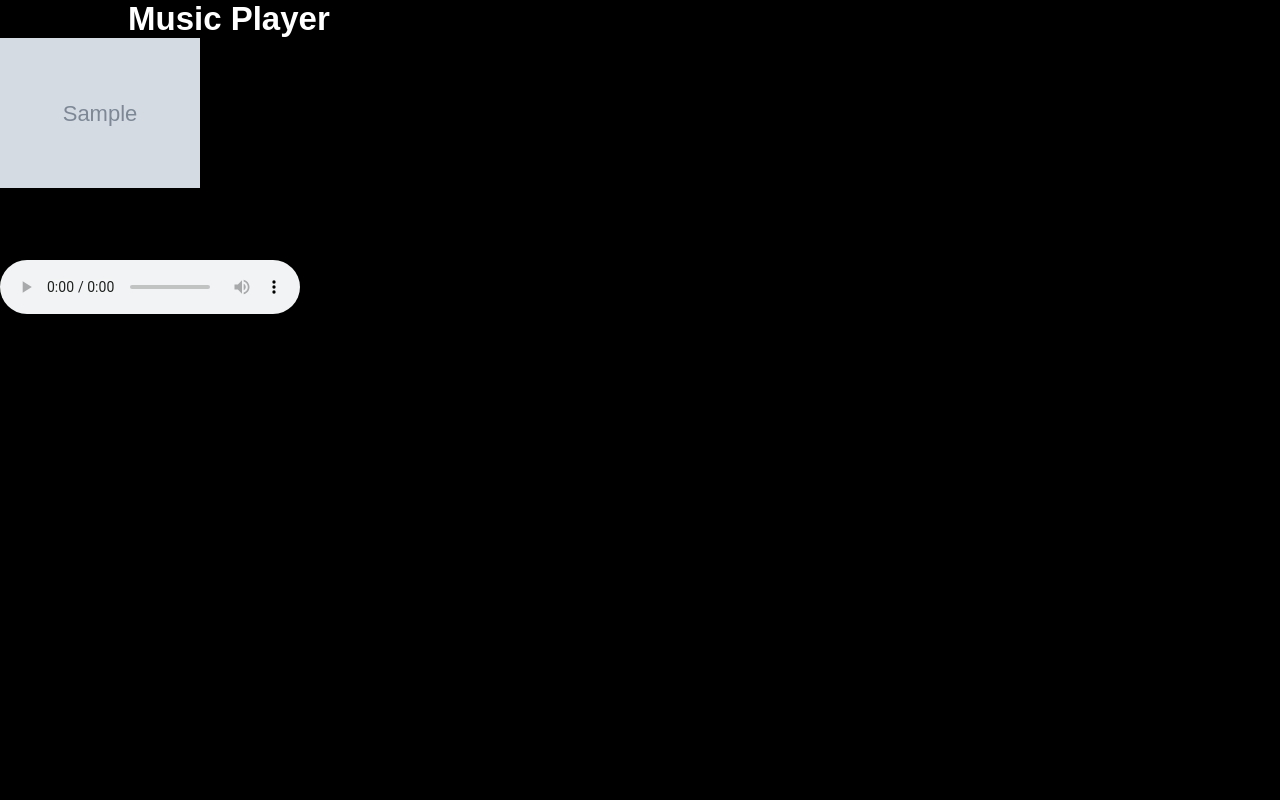
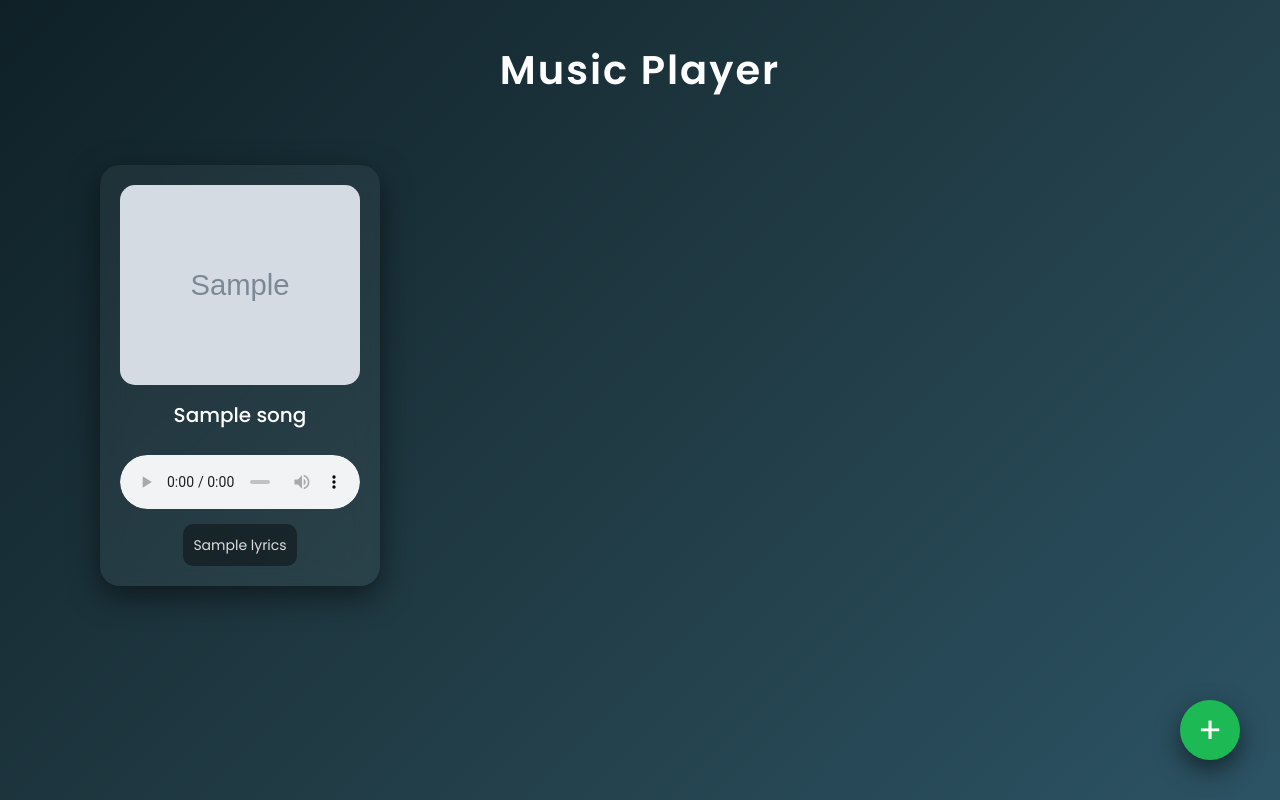
Before and after one commit to Vinraj1/Music_app, a Django app: template Music_app/templates/main.html in a window 1280 px wide. Run offline with Django 3.2, Linux system fonts and the light colour scheme; the template is opened without the code that fills it: most values are stand-ins (such as "Sample title", 1, 10 or a date in 2020); grey boxes marked "Sample" are stand-in pictures.

Commit message:
Advanced UI/UX

```diff
--- a/Music_app/static/style.css
+++ b/Music_app/static/style.css
@@ -1,260 +1,299 @@
-*:focus{
+/* Google Font */
+@import url('https://fonts.googleapis.com/css2?family=Poppins:wght@300;400;500;600&display=swap');
+
+* {
+    margin: 0;
+    padding: 0;
+    box-sizing: border-box;
+    font-family: 'Poppins', sans-serif;
+}
+
+/* Background */
+
+body {
+    background: linear-gradient(135deg, #0f2027, #203a43, #2c5364);
+    color: white;
+    min-height: 100vh;
+    padding: 40px;
+}
+
+/* Title */
+
+h1 {
+    text-align: center;
+    margin-bottom: 40px;
+    font-size: 40px;
+    letter-spacing: 2px;
+    font-weight: 600;
+}
+
+/* Control Buttons */
+
+.controls-bar {
+    text-align: center;
+    margin-bottom: 30px;
+}
+
+.controls-bar button {
+    background: #1db954;
+    border: none;
+    padding: 10px 20px;
+    margin: 10px;
+    border-radius: 25px;
+    color: white;
+    font-size: 16px;
+    cursor: pointer;
+    transition: 0.3s;
+}
+
+.controls-bar button:hover {
+    transform: scale(1.1);
+}
+
+/* Music Grid */
+
+.music-container {
+    display: grid;
+    grid-template-columns: repeat(auto-fill, 280px);
+    justify-content: center;
+    gap: 120px;
+}
+.music-container {
+    justify-content: center;
+}
+
+/* Player Card */
+
+.player {
+    width: 280px;
+    max-width: 280px;
+    margin: auto;
+    background: rgba(255, 255, 255, 0.05);
+    backdrop-filter: blur(12px);
+    padding: 20px;
+    border-radius: 20px;
+    text-align: center;
+    transition: 0.4s;
+    box-shadow: 0 10px 30px rgba(0, 0, 0, 0.5);
+}
+
+.player {
+    display: flex;
+    flex-direction: column;
+    align-items: center;
+}
+
+.player:hover {
+    transform: translateY(-10px);
+    box-shadow: 0 20px 40px rgba(0, 0, 0, 0.8);
+}
+
+/* Album Image */
+
+.player img {
+    width: 100%;
+    max-width: 280px;
+    height: 200px;
+    object-fit: cover;
+    border-radius: 15px;
+    margin-bottom: 15px;
+}
+
+/* Song Title */
+
+.player h2 {
+    font-size: 20px;
+    margin-bottom: 15px;
+    font-weight: 500;
+}
+
+/* Audio Player */
+
+audio {
+    width: 100%;
+    max-width: 280px;
+    margin-top: 10px;
+    border-radius: 50px;
     outline: none;
 }
-html {
-    background: black;
-}
-body {
-    height: auto;
-    width: auto;
-    margin: 0;
-    font-family: "Raleway",sans-serif;
-}
-h1 {
-    margin: 0;
-    font-size: 33px;
-    color: #fff;
-    padding: 0 10%;
-}
-h3 {
-    margin: 0;
-    font-size: 17px;
-    font-weight: 500;
-    color: #ccc;
-    padding: 0 10%;
+
+/* Progress Bar */
+
+.progress-bar {
+    height: 5px;
+    background: #444;
+    margin-top: 10px;
+    border-radius: 20px;
+    overflow: hidden;
 }
 
-.music-player {
-    display: block;
-    position: absolute;
-    width: 400px;
-    height: 700px;
-    margin: auto;
-    margin-top: 2%;
-    right: 70%;
-    border-radius: 0 0 10px 10px;
-    background: transparent linear-gradient(to bottom,rgba(0, 0, 0, 0.9) 50%,rgb(0, 0, 0) 70%) repeat scroll 0 0;
-    box-shadow: 1px 10px 20px 5px #222;
-}
-.cover {
-    float: left;
-    width: 100%;
-    height: 66%;
-}
-.cover img {
-    display: block;
-    position: absolute;
-    top: 8%;
-    left: 14%;
-    width: 70%;
-    margin: auto;
-    text-align: center;
-}
-.titre {
-    float: left;
-    width: 100%;
-}
-.lecteur {
-    width: 100%;
-    display: block;
-    height: auto;
-    position: relative;
-    float: left;
-}
-.mejs__button>button:focus {
-    outline: 0px dotted #999;
-}
-.mejs__container {
-    position: relative;
-    background-color: transparent;
-    min-width: auto !important;
-}
-.mejs__controls {
-    padding: 0 10%;
-    background: transparent !important;
-    display: block;
-    position: relative;
-}
-.mejs__controls div {
-    display: block;
-    float: left;
-    position: relative;
-}
-.mejs__controls .mejs__playpause-button {
-    position: absolute !important;
-    right: 8%;
-    bottom: 95%;
-    width: 40px;
-}
-.mejs__controls .mejs__playpause-button button {
-    display: block;
-    width: 40px;
-    height: 40px;
-    padding: 0;
-    border: 0;
-    font-family: FontAwesome;
-    font-size: 23px;
-    color: #5bbb95;
-    background: transparent;
-    padding: 0;
-    margin: 0;
-}
-.mejs__controls .mejs__play button:before{
-    content:"\f04b";
-}
-.mejs__controls .mejs__pause button:before{
-    content:"\f04c";
-}
-.mejs__controls .mejs__volume-button button {
-    display: block;
-    width: 40px;
-    height: 40px;
-    padding: 0;
-    border: 0;
-    font-family: FontAwesome;
-    font-size: 20px;
-    color: #5bbb95;
-    background: transparent;
-    margin: 0;
-    padding: 0;
-}
-.mejs__controls .mejs__mute button:before {
-    content: "\f028";
-}
-.mejs__controls .mejs__unmute button:before {
-    content: "\f026";
-}
-.mejs__controls .mejs__time {
-    width: 100%;
-    margin-top: 7%;
-    margin-bottom: 3%;
-    color: #fff;
-    height: auto;
-    padding: 0;
-    overflow: visible;
-    min-width: 100%;
-}
-.mejs__controls .mejs__time span {
-    font-size: 15px;
-}
-.mejs__controls span.mejs__duration {
-    float: right;
-    text-align: right;
-    color: #ccc;
-}
-.mejs__controls span.mejs__currenttime {
-    font-weight: 700;
-    float: left;
-}
-.mejs__controls .mejs__time-rail {
-    width: 100%;
-    margin: 0;
-}
-.mejs__controls .mejs__time-rail span {
-    position: absolute;
-    top: 0;
-    width: 100%;
-    height: 4px;
-    border-radius: 50px;
-    cursor: pointer;
-}
-.mejs__controls .mejs__time-rail .mejs__time-loaded {
-    background: rgba(255,255,255,0.2);
-}
-.mejs__controls .mejs__time-rail .mejs__time-float {
-    display: none;
-    top: -40px;
-    width: 40px;
-    height: 25px;
-    margin-left: 0px;
-    text-align: center;
-    font-size: 10px;
-    background: #fff;
-    border: 0;
-}
-.mejs__controls .mejs__time-rail .mejs__time-float-current {
-    display: block;
-    position: relative;
-    top: 0;
-    margin: 0;
-    line-height: 26px;
-    color: #100d28;
-}
-.mejs__controls .mejs__time-rail .mejs__time-float-corner {
-    top: auto;
-    bottom: -9px;
-    left: 50%;
-    width: 0;
-    height: 0;
-    border-top: 6px solid #fff;
-    border-right: 6px solid transparent;
-    border-left: 6px solid transparent;
-}
-.mejs__controls .mejs__time-rail .mejs__time-current {
-    background: #5BBB95 none repeat scroll 0 0;
-}
-.mejs__controls .mejs__time-handle {
-    display: none;
-}
-.mejs__controls .mejs__volume-button {
-    position: relative;
-    position: absolute !important;
-    top: 70px;
-    right: 25%;
-    width: 40px;
-    height: 40px;
-}
-.mejs__controls .mejs__horizontal-volume-slider {
-    display: block;
-    position: absolute !important;
-    position: relative;
-    top: 70px;
-    right: 10%;
-    width: 60px;
-    height: 4px;
-    margin-top: 18px;
-    border-radius: 50px;
-    line-height: 11px;
-}
-.mejs__controls .mejs__horizontal-volume-slider .mejs__horizontal-volume-total,
-.mejs__controls .mejs__horizontal-volume-slider .mejs__horizontal-volume-current {
-    position: absolute;
-    top: 0;
-    left: 0;
-    width: 100%;
+.progress {
     height: 100%;
-    background: rgba(255,255,255,0.1);
-}
-.mejs__controls .mejs__horizontal-volume-slider .mejs__horizontal-volume-current {
-    background: #fff;
+    width: 0%;
+    background: #1db954;
+    transition: width 0.2s;
 }
 
+/* Lyrics */
 
-/* lyrics section */
-
-.right-section {
-float: right; /* Float the right-section to the right */
-width: 69%; /* Set the width of the right-section (adjust as needed) */
-height: 90%;
-padding: 20px; /* Add padding for spacing */
-box-sizing: border-box; /* Include padding and border in the element's total width and height */
-background: transparent linear-gradient(to bottom,rgba(4, 3, 3, 0.9) 50%,rgb(0, 0, 0) 70%) repeat scroll 0 0;
-margin-top: 2%;
-margin-right:0.6% ;
-box-shadow: 1px 10px 20px 5px #222;;
+.lyrics-container {
+    margin-top: 15px;
+    max-height: 120px;
+    overflow: auto;
+    padding: 10px;
+    background: rgba(0, 0, 0, 0.4);
+    border-radius: 10px;
 }
 
-.lyrics-container {
-padding: 20px; /* Add padding for lyrics container */
+.song-lyrics {
+    font-size: 14px;
+    line-height: 1.6;
+    color: #ddd;
 }
 
-.lyrics {
-font-size: 600%;
-font-family: "Times new roman"; /* Specify the desired font family */
-color: white; /* Set the text color */
-line-height: 1.6; /* Set the line height for better readability */
+/* Pagination */
+
+.pagination {
+    text-align: center;
+    margin-top: 40px;
 }
 
-#song-lyrics {
-margin: 0px; /* Remove default margin for the lyrics paragraph */
+.pagination a {
+    display: inline-block;
+    padding: 10px 20px;
+    margin: 10px;
+    background: rgba(255, 255, 255, 0.1);
+    border-radius: 30px;
+    text-decoration: none;
+    color: white;
+    transition: 0.3s;
 }
+
+.pagination a:hover {
+    background: #1db954;
+    transform: scale(1.1);
+}
+
+.page-number {
+    font-size: 18px;
+    margin: 0 15px;
+}
+
+/* Scrollbar */
+
+::-webkit-scrollbar {
+    width: 6px;
+}
+
+::-webkit-scrollbar-thumb {
+    background: #1db954;
+    border-radius: 10px;
+}
+
+/* Responsive Layout */
+
+@media(max-width:1000px) {
+
+    .music-container {
+        grid-template-columns: repeat(2, 1fr);
+    }
+
+}
+
+@media(max-width:600px) {
+
+    .music-container {
+        grid-template-columns: 1fr;
+    }
+
+    body {
+        padding: 20px;
+    }
+
+    .player img {
+        height: 180px;
+    }
+
+}
+
+/* Floating Add Song Button */
+
+.add-song-btn{
+position:fixed;
+bottom:40px;
+right:40px;
+width:60px;
+height:60px;
+background:#1db954;
+color:white;
+font-size:36px;
+border-radius:50%;
+display:flex;
+align-items:center;
+justify-content:center;
+text-decoration:none;
+box-shadow:0 10px 25px rgba(0,0,0,0.5);
+transition:0.3s;
+z-index:999;
+}
+
+.add-song-btn:hover{
+transform:scale(1.15) rotate(90deg);
+background:#1ed760;
+}
+
+.upload-container {
+            max-width: 600px;
+            margin: auto;
+            background: rgba(255, 255, 255, 0.05);
+            padding: 30px;
+            border-radius: 20px;
+            box-shadow: 0 10px 30px rgba(0, 0, 0, 0.6);
+        }
+
+        .upload-container h2 {
+            text-align: center;
+            margin-bottom: 25px;
+        }
+
+        .upload-form {
+            display: flex;
+            flex-direction: column;
+            gap: 15px;
+        }
+
+        .upload-form input,
+        .upload-form textarea {
+            padding: 10px;
+            border-radius: 10px;
+            border: none;
+            outline: none;
+            background: rgba(255, 255, 255, 0.1);
+            color: white;
+        }
+
+        .upload-form textarea {
+            resize: vertical;
+            min-height: 100px;
+        }
+
+        .upload-form input::placeholder,
+        .upload-form textarea::placeholder {
+            color: #ccc;
+        }
+
+        .upload-form button {
+            background: #1db954;
+            border: none;
+            padding: 12px;
+            border-radius: 25px;
+            color: white;
+            font-size: 16px;
+            cursor: pointer;
+            transition: 0.3s;
+        }
+
+        .upload-form button:hover {
+            transform: scale(1.05);
+            background: #1ed760;
+        }
--- a/Music_app/templates/main.html
+++ b/Music_app/templates/main.html
@@ -1,50 +1,57 @@
 {% load static %}
-
 <!DOCTYPE html>
 <html>
 
 <head>
     <title>Music Player</title>
-
     <!-- CSS -->
     <link rel="stylesheet" href="{% static 'style.css' %}">
-
 </head>
 
 <body>
 
+    <!-- Page Title -->
     <h1>Music Player</h1>
+    <a href="{% url 'upload_song' %}" class="add-song-btn">
+        +
+    </a>
+    <br>
+    <!-- Music Grid -->
+    <div class="music-container">
 
-    {% for song in page_obj %}
+        {% for song in page_obj %}
 
-    <div class="player">
+        <div class="player" data-index="{{ forloop.counter0 }}">
 
-        <!-- Song Image -->
-        <img src="{{ song.image.url }}" width="200">
+            <img src="{{ song.get_image_url }}" width="200">
 
-        <!-- Song Name -->
-        <h2>{{ song.title }}</h2>
+            <h2>{{ song.title }}</h2>
 
-        <!-- Audio Player -->
-        <audio controls>
-            <source src="{{ song.audio_file.url }}" type="audio/mpeg">
-        </audio>
+            <audio class="fc-media" controls>
+                <source src="{{ song.get_audio_url }}" type="audio/mpeg">
+            </audio>
+
+            <div class="lyrics-container">
+                <p class="song-lyrics">{{ song.lyrics }}</p>
+            </div>
+
+        </div>
+
+        {% endfor %}
 
     </div>
 
-    {% endfor %}
+    <!-- Pagination -->
+    <div class="pagination">
 
-    <!-- Pagination -->
-    <div>
         {% if page_obj.has_previous %}
         <a href="?page={{ page_obj.previous_page_number }}">Previous</a>
         {% endif %}
 
-        <span>{{ page_obj.number }}</span>
-
         {% if page_obj.has_next %}
         <a href="?page={{ page_obj.next_page_number }}">Next</a>
         {% endif %}
+
     </div>
 
     <!-- JS -->
--- a/Music_app/urls.py
+++ b/Music_app/urls.py
@@ -7,4 +7,5 @@ app_name = "Music_app"
 
 urlpatterns = [
     path("", views.index, name="index"),
+    path("upload-song/", views.upload_song, name="upload_song"),
 ]
```
Also changed, not shown: Music_app/models.py (+10 -1 lines), Music_app/static/script.js (+25 -23 lines), Music_app/templates/index.html (+7 -1 lines), Music_app/templates/upload_song.html (added, +50 -0 lines), Music_app/views.py (+30 -3 lines).
